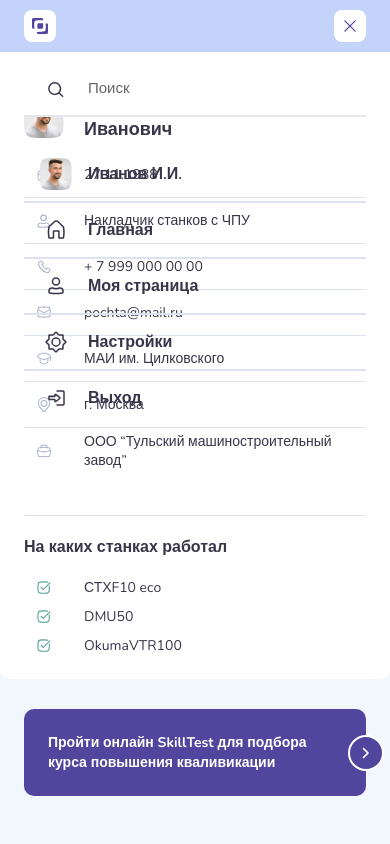
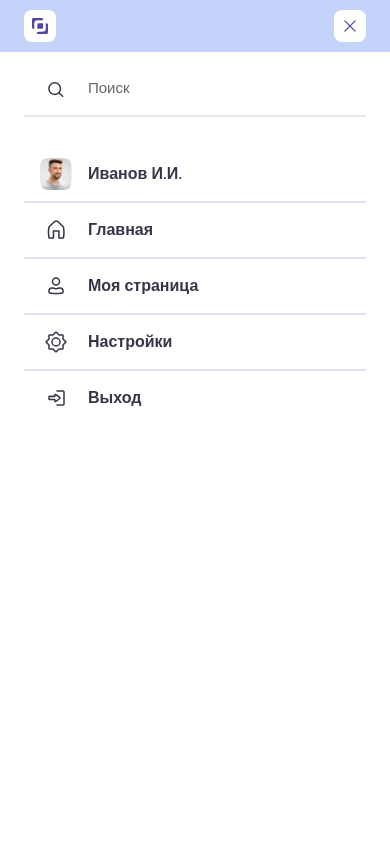
Before and after one commit to maksakoviliya/skillpass, a Vue app: page / in a window 390 px wide. Both pictures are taken after a click on the button 350 px from the left and 26 px from the top of the page. Shown: the top 844 px of the page. Built offline with nearby package versions, Linux system fonts and the light colour scheme.

Commit message:
Small fixes

```diff
--- a/src/components/Navbar.vue
+++ b/src/components/Navbar.vue
@@ -68,7 +68,7 @@
     </button>
     <transition name="slide-right">
       <div
-        class="absolute bg-white inset-x-0 px-6 w-full top-full bg-white z-10 lg:block-important lg:relative lg:inset-0 h-full lg:bg-transparent lg:px-0"
+        class="absolute bg-white inset-x-0 px-6 w-full top-full bg-white z-10 lg:block-important lg:relative lg:inset-0 h-screen overflow-hidden lg:bg-transparent lg:px-0"
         v-show="showMenu"
       >
         <div
--- a/src/components/StarsComponent.vue
+++ b/src/components/StarsComponent.vue
@@ -38,7 +38,7 @@
               backgroundColor: generateBgColor(colors[i]),
             }"
           >
-            <span class="absolute top-0 transform left-1/2 -translate-x-1/2 -translate-y-full text-sm font-semibold flex items-center">
+            <span class="absolute top-0 transform left-0 -translate-y-full text-sm font-semibold flex items-center">
               <svg
                 class="stroke-current h-3"
                 xmlns="http://www.w3.org/2000/svg"
```
